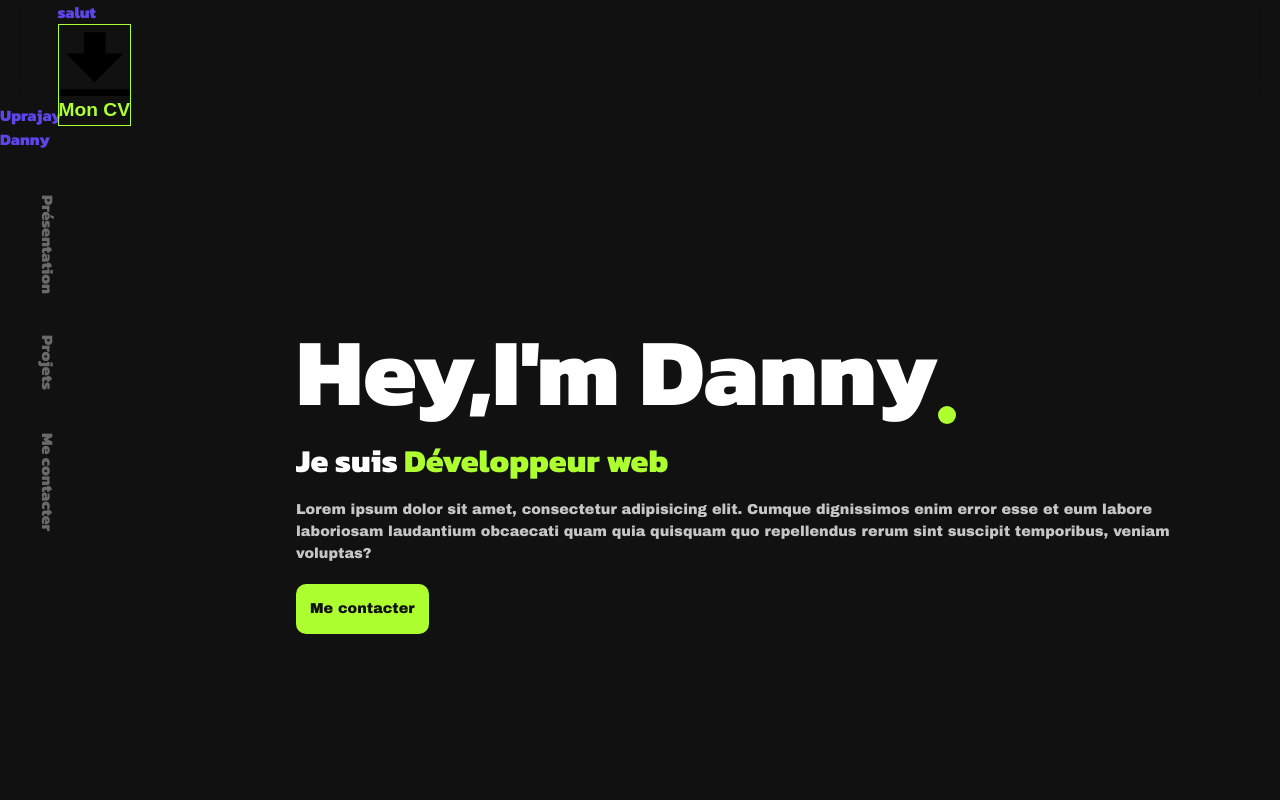
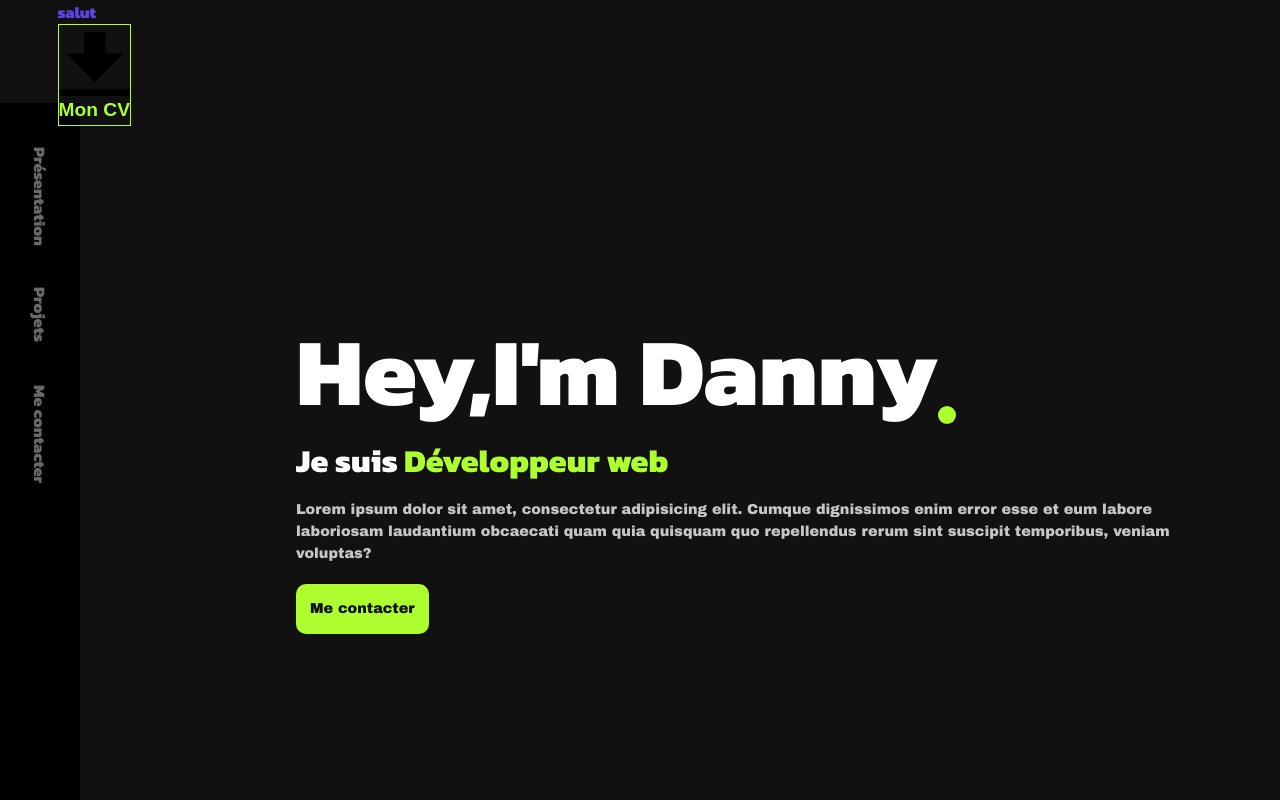
Before and after one commit to DannyUprajay/portfolio, a React (Vite) app: page / in a window 1280 px wide. Shown: the top 800 px of the page. Built offline with nearby package versions, Linux system fonts and the light colour scheme; a web font is replaced by a local one.

Commit message:
amélioration du css pour le header et nav

```diff
--- a/src/App.css
+++ b/src/App.css
@@ -20,6 +20,7 @@ header{
     backdrop-filter: blur(12px);
     font-weight: 700;
 
+
 }
 
 main{
@@ -37,7 +38,7 @@ nav {
     width: 5rem;
     height: 100vh;
     position: fixed;
-    background-color: #111111;
+    background-color: black;
 }
 .navbar-nav{
     list-style: none;
@@ -45,7 +46,7 @@ nav {
     display: flex;
     flex-direction: column;
     align-items: center;
-    margin-left: 15px;
+    /*margin-left: 15px;*/
 
 }
 .navbar-nav li{
--- a/src/Home.jsx
+++ b/src/Home.jsx
@@ -113,11 +113,11 @@ const Home = () => {
 </header>
             <nav className=" ">
                 <div className="container flex flex-wrap items-center justify-between mx-auto p-4">
-                    <Link to="/" className="flex items-center space-x-3 rtl:space-x-reverse">
-                        <h3 className="self-center text-white text-2xl font-semibold whitespace-nowrap ">
-                            Uprajay Danny
-                        </h3>
-                    </Link>
+                    {/*<Link to="/" className="flex items-center space-x-3 rtl:space-x-reverse">*/}
+                    {/*    <h3 className="self-center text-white text-2xl font-semibold whitespace-nowrap ">*/}
+                    {/*        Uprajay Danny*/}
+                    {/*    </h3>*/}
+                    {/*</Link>*/}
                     <button
                         onClick={toggleMenu}
                         type="button"
@@ -215,7 +215,7 @@ const Home = () => {
 
                                 Salut, je m'appelle Danny, j'ai 27 ans et je suis développeur web. J'ai
                                 récemment achevé ma formation en développement web chez Human Booster, validant ainsi le
-                                titre RNCP niveau 5 (BAC+ 2). <br/> <br/> Je souhaite désormais mettre en pratiques mes compétences
+                                titre RNCP niveau 5 (BAC+ 2). <br/> br Je souhaite désormais mettre en pratiques mes compétences
                                 dans le monde professionnel.
                             </p>
                             <p className={'mb-10'}>| Technologies : <i
```
